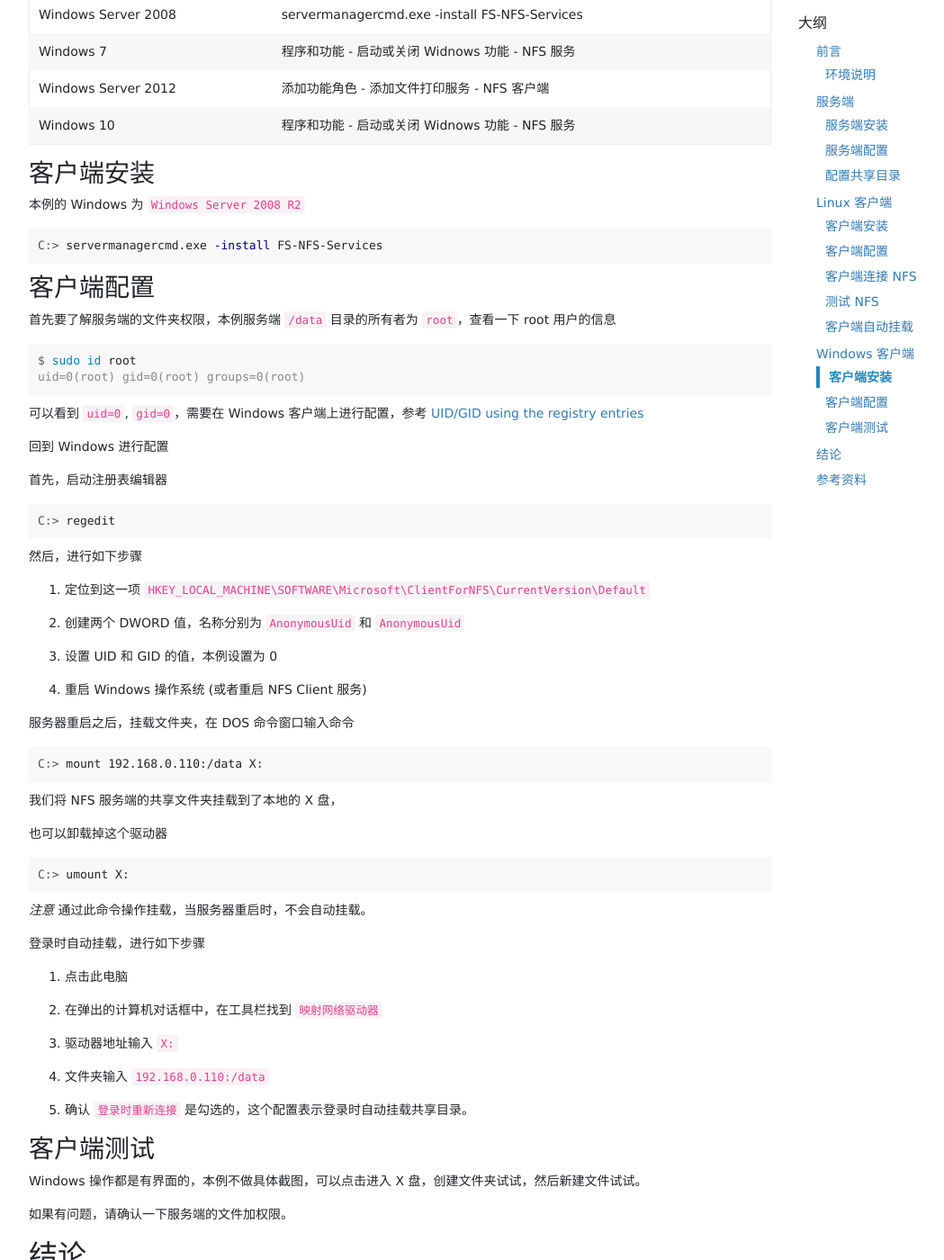
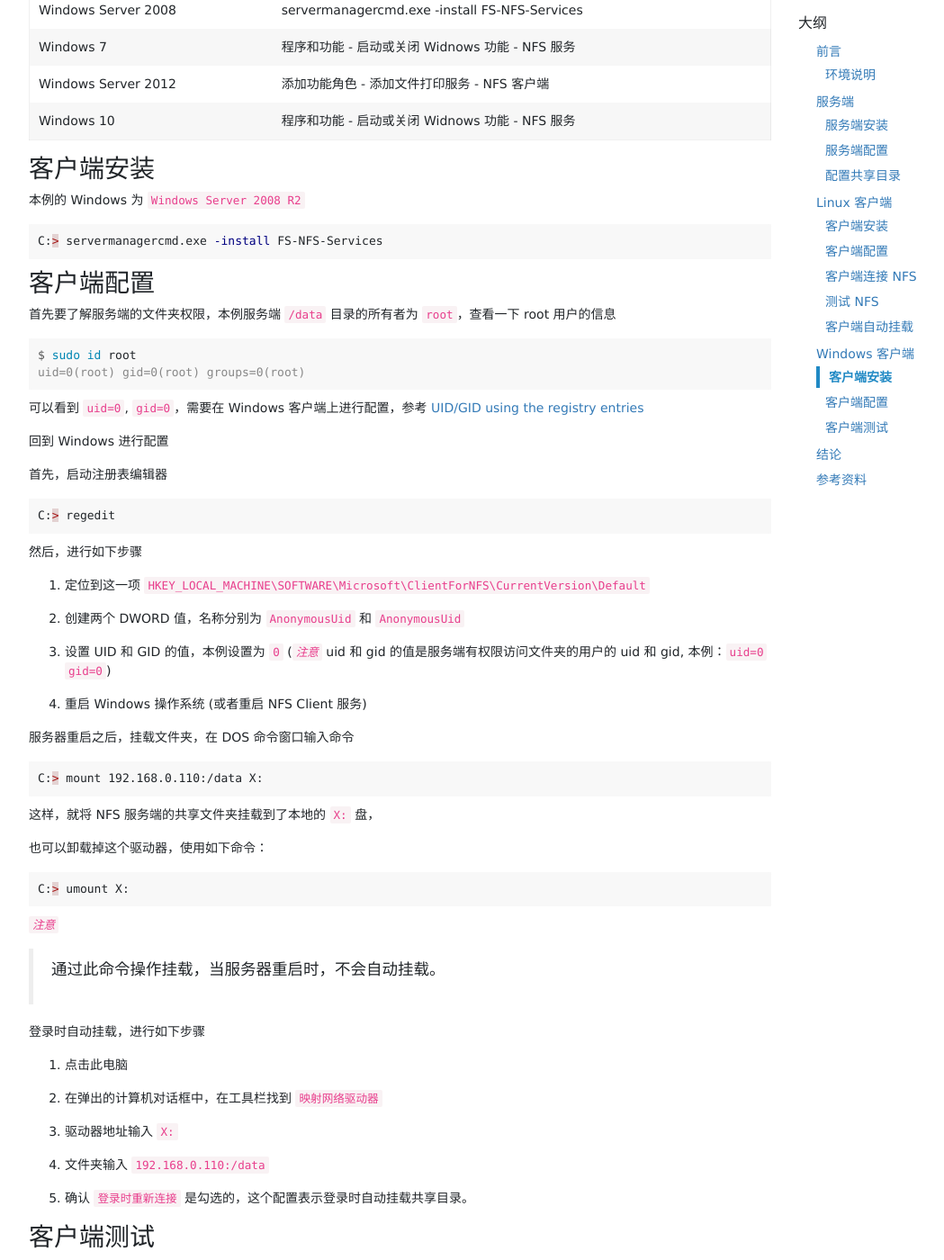
Before and after one commit to zhanming/zhanming.github.com, a Jekyll site: the page built from _posts/2018-08-08-how-to-install-nfs-on-centos-7.markdown, in a window 1280 px wide and 1400 px high, scrolled down 4289 px. Shown: the whole window at 90% size, without its empty margins (53-1102 px from the left). Built offline with Jekyll 4.4.1, drawn with Linux system fonts in a browser that asks for light colours; comment, search, counter and statistics services are not loaded.

Commit message:
update a description and highlighter.

````diff
--- a/_posts/2018-08-08-how-to-install-nfs-on-centos-7.markdown
+++ b/_posts/2018-08-08-how-to-install-nfs-on-centos-7.markdown
@@ -130,8 +130,8 @@
 $ sudo systemctl start rpcbind
 ```
 
-> **`注意`**
->
+*`注意`*
+
 > 客户端不需要打开防火墙，因为客户端时发出请求方，网络能连接到服务端即可。
 > 客户端也不需要开启 NFS 服务，因为不共享目录。
 
@@ -212,7 +212,7 @@
 UUID=414ee961-c1cb-4715-b321-241dbe2e9a32 /boot                   xfs     defaults        0 0
 /dev/mapper/cl-home     /home                   xfs     defaults        0 0
 /dev/mapper/cl-swap     swap                    swap    defaults        0 0
-192.168.0.110:/data      /data                   nfs     defaults        0 0
+192.168.0.110:/data     /data                   nfs     defaults        0 0
 
 ```
 
@@ -246,7 +246,7 @@
 ### 客户端安装
 本例的 Windows 为 `Windows Server 2008 R2`
 
-```terminal
+```powershell
 C:> servermanagercmd.exe -install FS-NFS-Services
 ```
 
@@ -265,7 +265,7 @@
 
 首先，启动注册表编辑器
 
-```terminal
+```powershell
 C:> regedit
 ```
 
@@ -275,25 +275,26 @@
 
 1. 创建两个 DWORD 值，名称分别为 `AnonymousUid` 和 `AnonymousUid`
 
-1. 设置 UID 和 GID 的值，本例设置为 0
+1. 设置 UID 和 GID 的值，本例设置为 `0` (*`注意`* uid 和 gid 的值是服务端有权限访问文件夹的用户的 uid 和 gid, 本例：`uid=0` `gid=0`)
 
 1. 重启 Windows 操作系统 (或者重启 NFS Client 服务)
 
 服务器重启之后，挂载文件夹，在 DOS 命令窗口输入命令
 
-```terminal
+```powershell
 C:> mount 192.168.0.110:/data X:
 ```
 
-我们将 NFS 服务端的共享文件夹挂载到了本地的 X 盘，
+这样，就将 NFS 服务端的共享文件夹挂载到了本地的 `X:` 盘，
 
-也可以卸载掉这个驱动器
+也可以卸载掉这个驱动器，使用如下命令：
 
-```terminal
+```powershell
 C:> umount X:
 ```
 
-*注意* 通过此命令操作挂载，当服务器重启时，不会自动挂载。
+*`注意`*
+> 通过此命令操作挂载，当服务器重启时，不会自动挂载。
 
 登录时自动挂载，进行如下步骤
 
````
